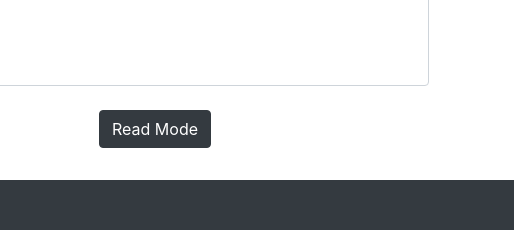
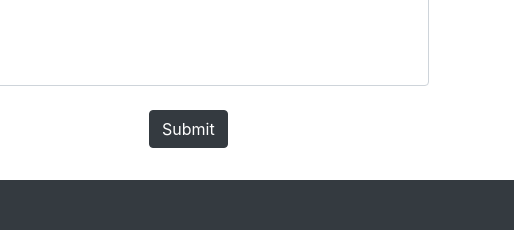
Before and after one commit to Yasuharaa/Web-Respon-12052023, a plain HTML site: page index.html in a window 1280 px wide. Shown: the part 4542-4772 px from the top of the page, 766-1280 px from the left. Drawn offline with nearby package versions, Linux system fonts and the light colour scheme.

Commit message:
Add files via upload

```diff
--- a/index.html
+++ b/index.html
@@ -238,7 +238,7 @@
           <div class="input-group mb-3">
             <input style="height: 200px;" type="text" class="form-control" placeholder="Massage" aria-label="Massage" aria-describedby="basic-addon1">
           </div>
-          <button type="button" class="btn btn-dark mt-2" style="margin-left: 150px;">Read Mode</button>
+          <button type="button" class="btn btn-dark mt-2" style="margin-left: 200px;">Submit</button>
         </div>
       </div>
     </div>
```
